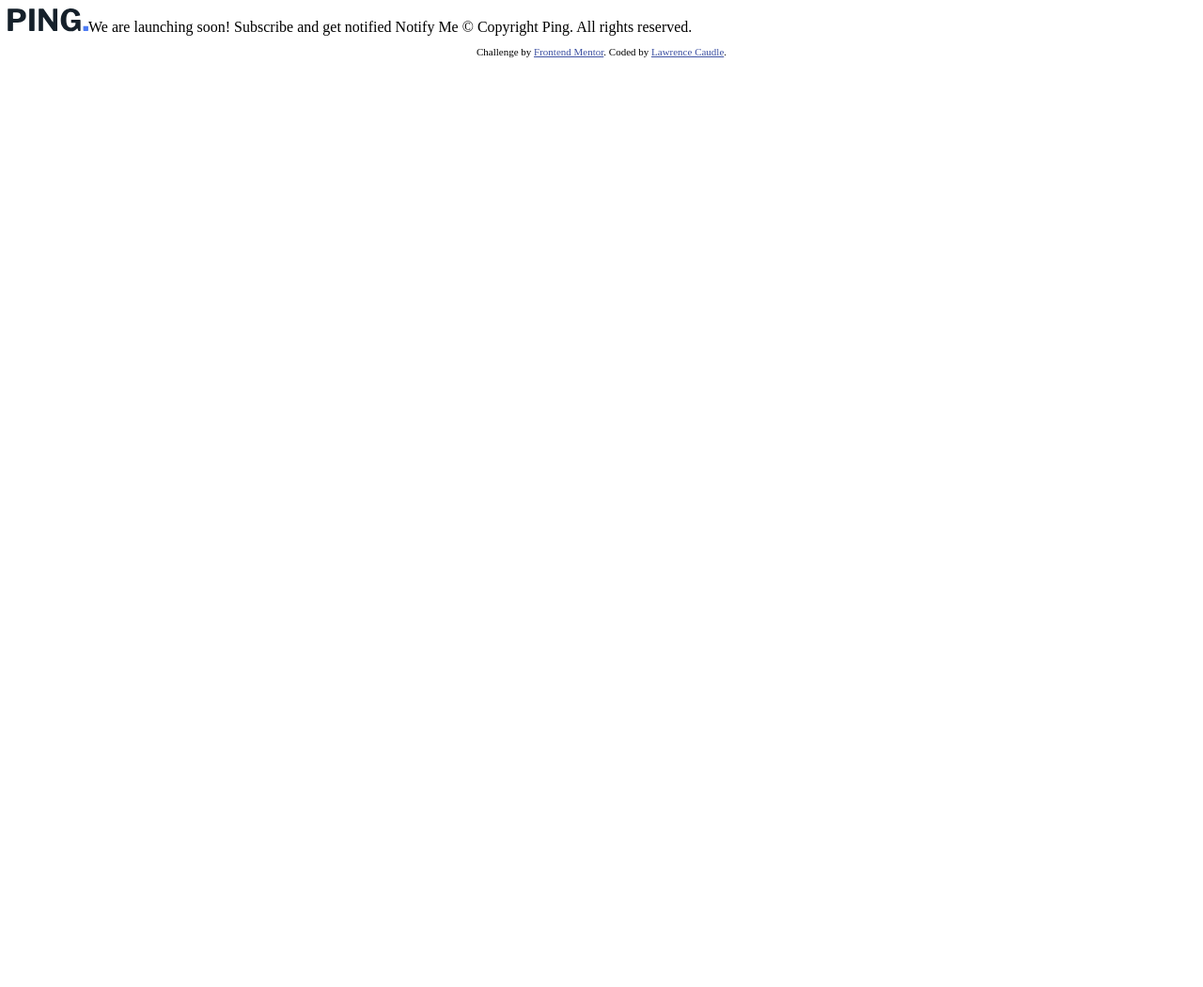
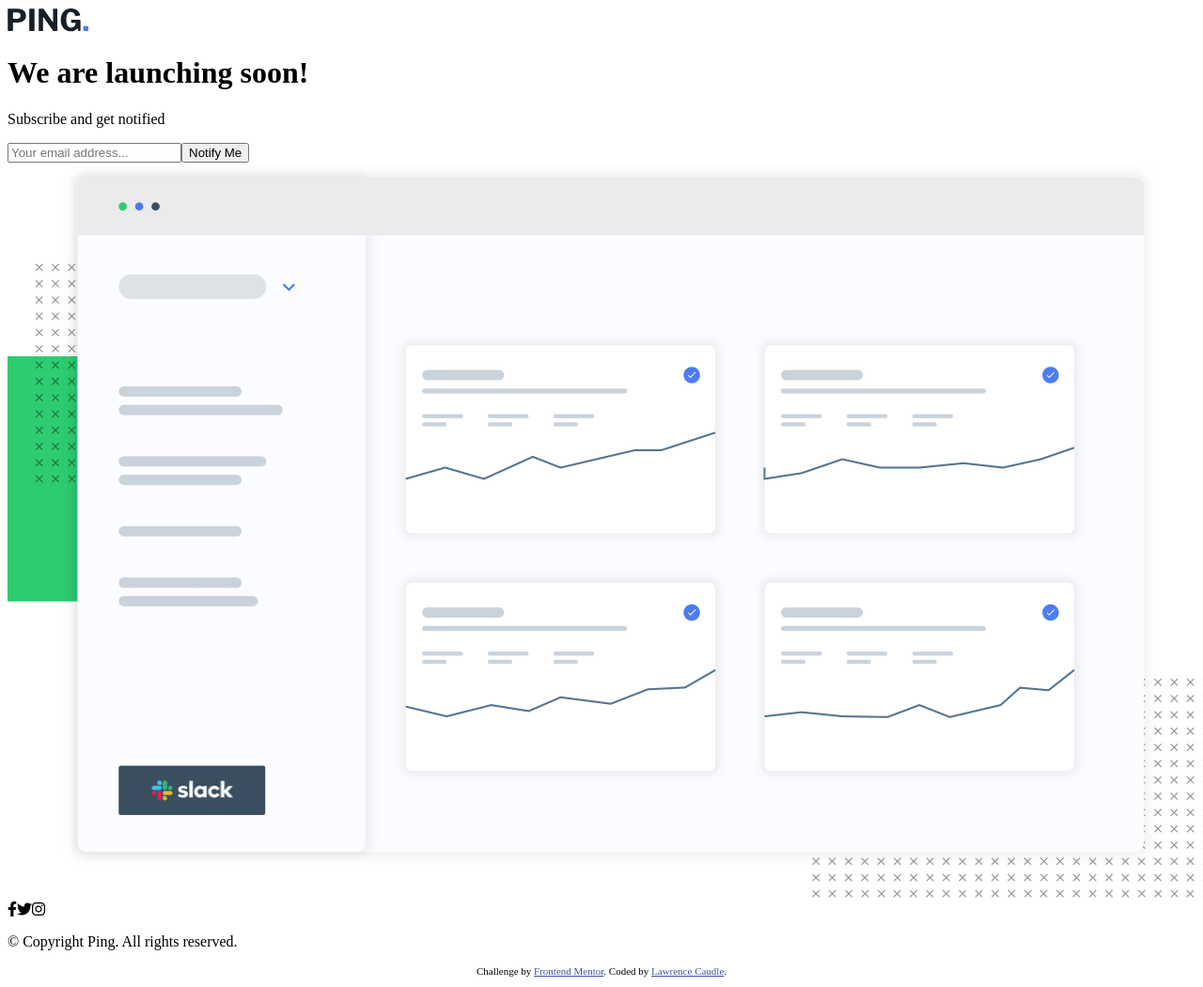
Before and after one commit to ltc870/pingsinglecolumncomingsoon, a React (Vite) app: page / in a window 1280 px wide. Shown: the whole page at 94% size. Before the commit the page ends 800 px from the top, so only its background shows below. Built offline with nearby package versions, Linux system fonts and the light colour scheme.

Commit message:
added structure for Main.jsx

```diff
--- a/src/components/Main.jsx
+++ b/src/components/Main.jsx
@@ -1,9 +1,47 @@
 export default function Main() {
     return (
-        <main>
-            <img src="src/images/logo.svg" alt="logo" />
-            We are launching soon! Subscribe and get notified Notify Me &copy;
-            Copyright Ping. All rights reserved.
-        </main>
+        <div>
+            <main className="main-container">
+                <img
+                    className="main-logo"
+                    src="src/images/logo.svg"
+                    alt="logo"
+                />
+                <h1 className="main-title">
+                    We are launching{" "}
+                    <span className="main-title-accent">soon!</span>
+                </h1>
+                <p className="main-text">Subscribe and get notified</p>
+
+                <form className="main-form">
+                    <input
+                        className="main-input"
+                        type="text"
+                        placeholder="Your email address..."
+                    />
+                    <button className="main-button">Notify Me</button>
+                </form>
+            </main>
+
+            <section className="image-section">
+                <img
+                    className="image"
+                    src="src/images/illustration-dashboard.png"
+                    alt="dashboard image"
+                />
+            </section>
+
+            <section className="social-media-section">
+                <i class="fa-brands fa-facebook-f"></i>
+                <i class="fa-brands fa-twitter"></i>
+                <i class="fa-brands fa-instagram"></i>
+            </section>
+
+            <section className="copyright-section">
+                <p className="copyright">
+                    &copy; Copyright Ping. All rights reserved.
+                </p>
+            </section>
+        </div>
     );
 }
```
